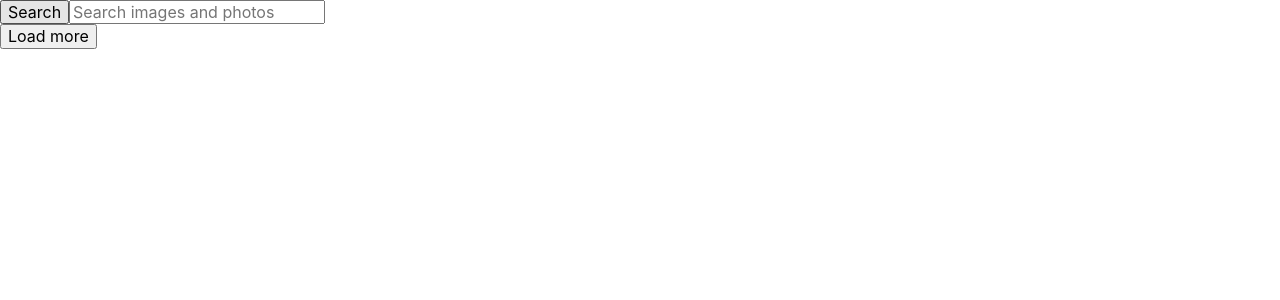
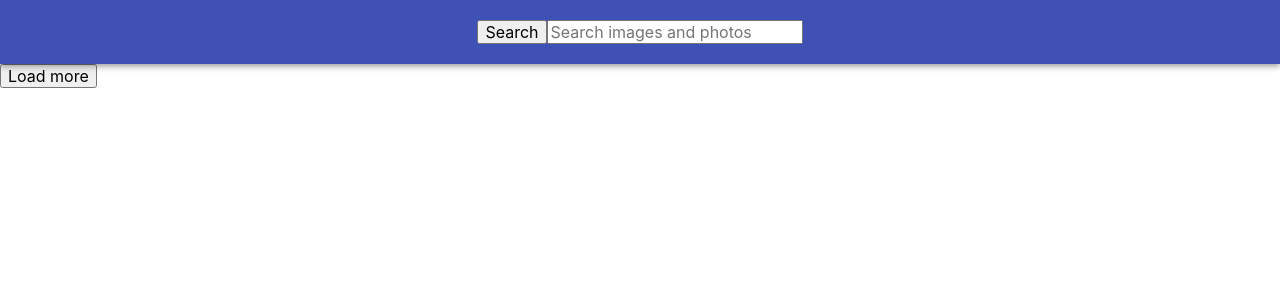
Before and after one commit to 1evanter/goit-react-hw-03-image-finder, a React (Create React App) app: page / in a window 1280 px wide. Shown: the top 300 px of the page. Built offline with nearby package versions, Linux system fonts and the light colour scheme.

Commit message:
Searchbar styles

```diff
--- a/src/components/Searchbar/Searchbar.jsx
+++ b/src/components/Searchbar/Searchbar.jsx
@@ -1,6 +1,8 @@
-export const Searchbar = ({onSubmit}) => {
+import { Header } from "./Searchbar.styled";
+
+export const Searchbar = ({ onSubmit }) => {
     return (
-        <header>
+        <Header>
             <form onSubmit={evt => {
           evt.preventDefault();
           onSubmit(evt.target.elements.query.value);
@@ -16,6 +18,6 @@ export const Searchbar = ({onSubmit}) => {
           required
     />
             </form>
-     </header>
+     </Header>
 )
 }
--- a/src/components/Searchbar/Searchbar.styled.jsx
+++ b/src/components/Searchbar/Searchbar.styled.jsx
@@ -0,0 +1,20 @@
+import styled from 'styled-components';
+
+export const Header = styled.header`
+ top: 0;
+  left: 0;
+  position: sticky;
+  z-index: 1100;
+  display: flex;
+  justify-content: center;
+  align-items: center;
+  min-height: 64px;
+  padding-right: 24px;
+  padding-left: 24px;
+  padding-top: 12px;
+  padding-bottom: 12px;
+  color: #fff;
+  background-color: #3f51b5;
+  box-shadow: 0px 2px 4px -1px rgba(0, 0, 0, 0.2),
+    0px 4px 5px 0px rgba(0, 0, 0, 0.14), 0px 1px 10px 0px rgba(0, 0, 0, 0.12);
+`
```
